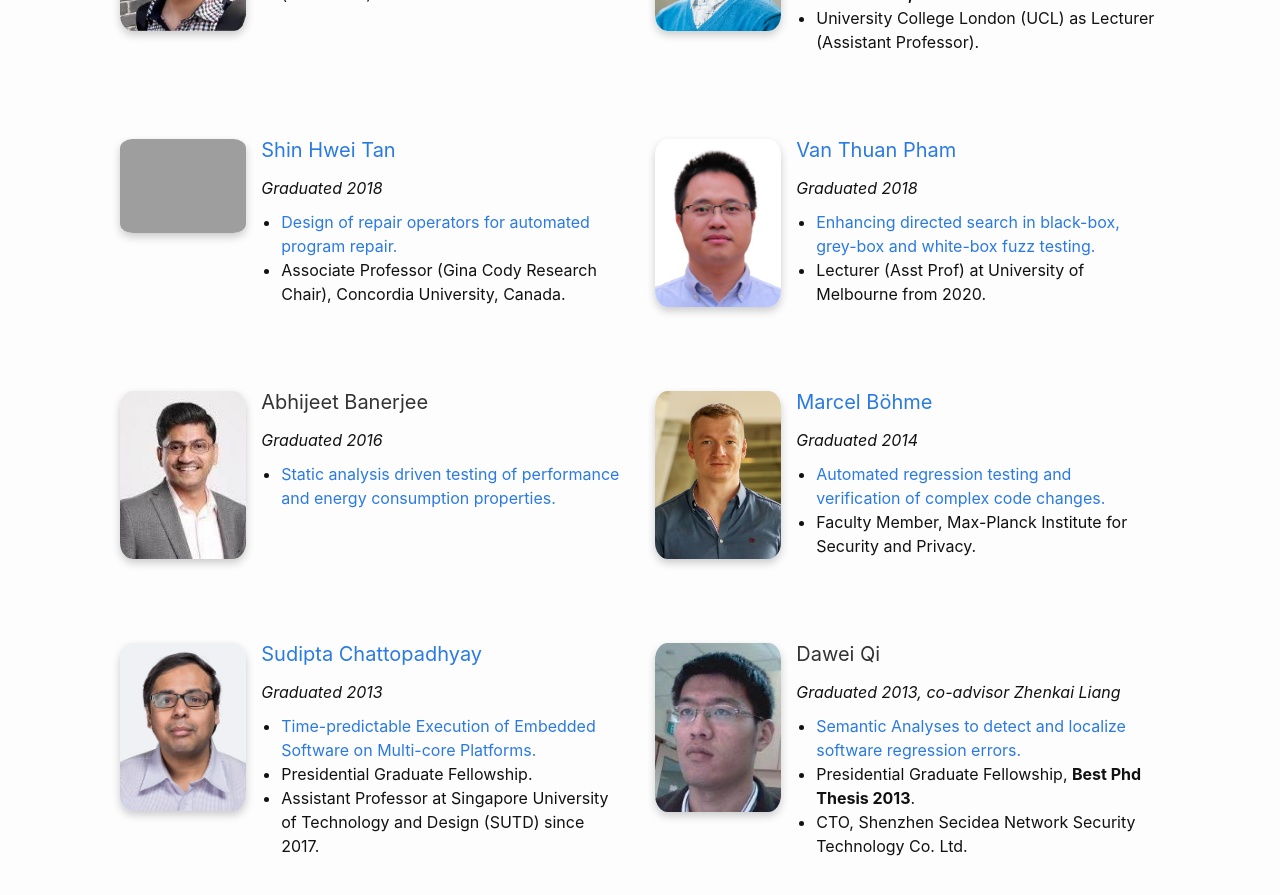
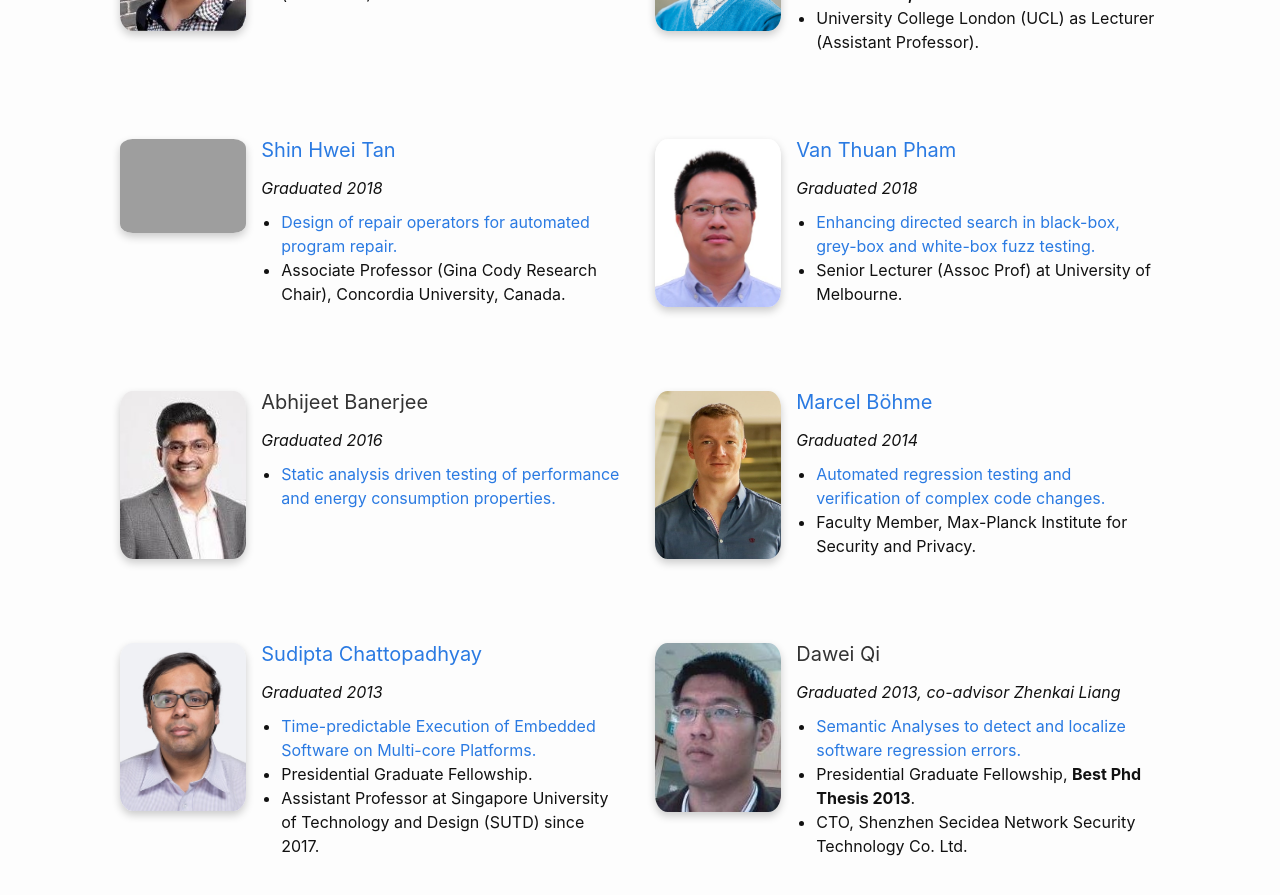
Before and after one commit to nus-tss/nus-tss.github.io, a Jekyll site: the page built from _pages/team.md, in a window 1280 px wide and 900 px high, scrolled down 2690 px. Shown: the top 895 px of the window. Built offline with Jekyll 4.4.1, drawn with Linux system fonts in a browser that asks for light colours; nearby versions of some CDN libraries.

Commit message:
Update thuan's position

```diff
--- a/_data/team/phd-alumni.yml
+++ b/_data/team/phd-alumni.yml
@@ -28,7 +28,7 @@
   graduated: 2018
   thesis-title: Enhancing directed search in black-box, grey-box and white-box fuzz testing
   thesis-link: https://abhikrc.com/Students/Thuan.pdf
-  next: Lecturer (Asst Prof) at University of Melbourne from 2020
+  next: Senior Lecturer (Assoc Prof) at University of Melbourne
   website: https://thuanpv.github.io/
 
 - name: Abhijeet Banerjee
```
